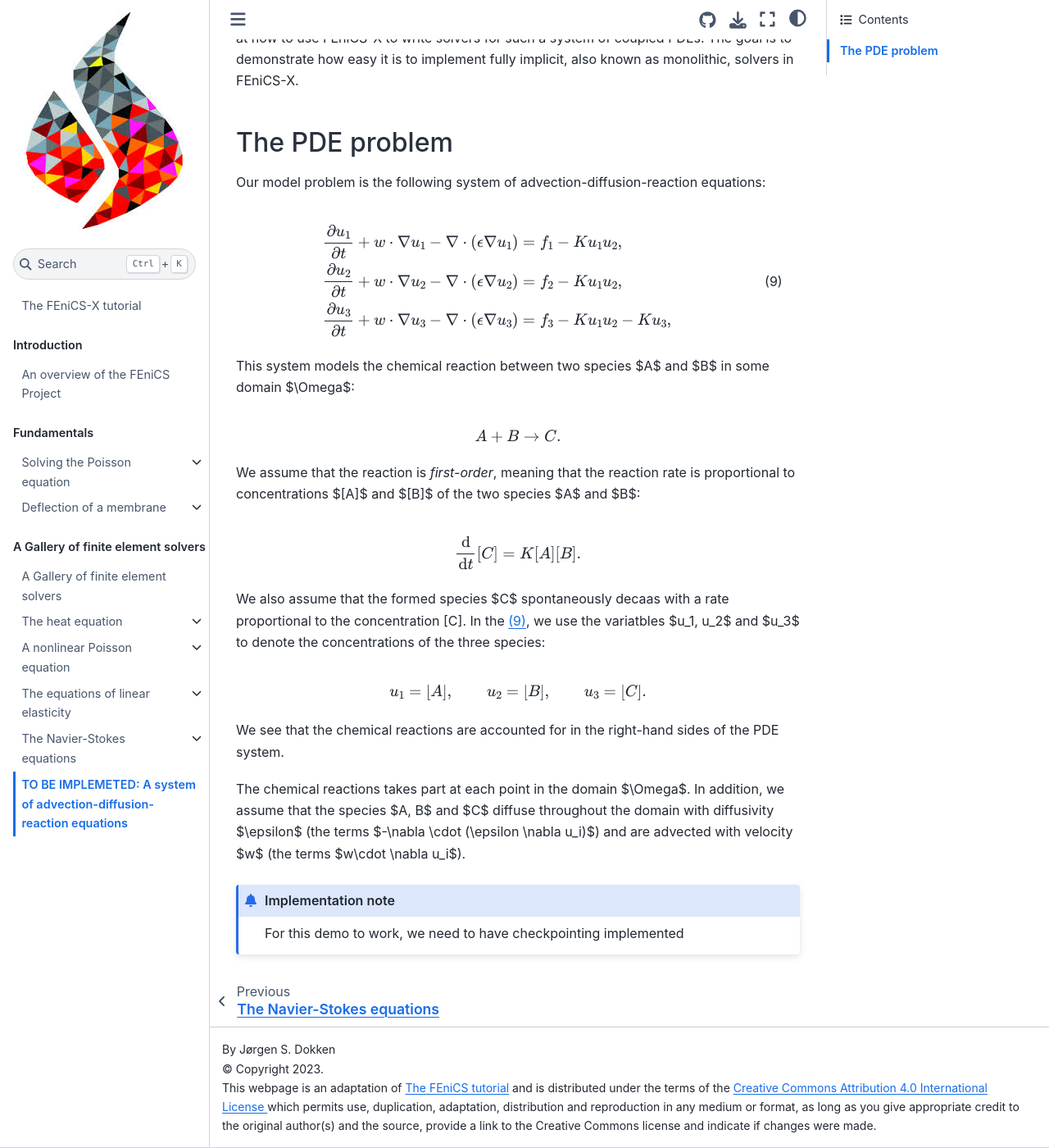
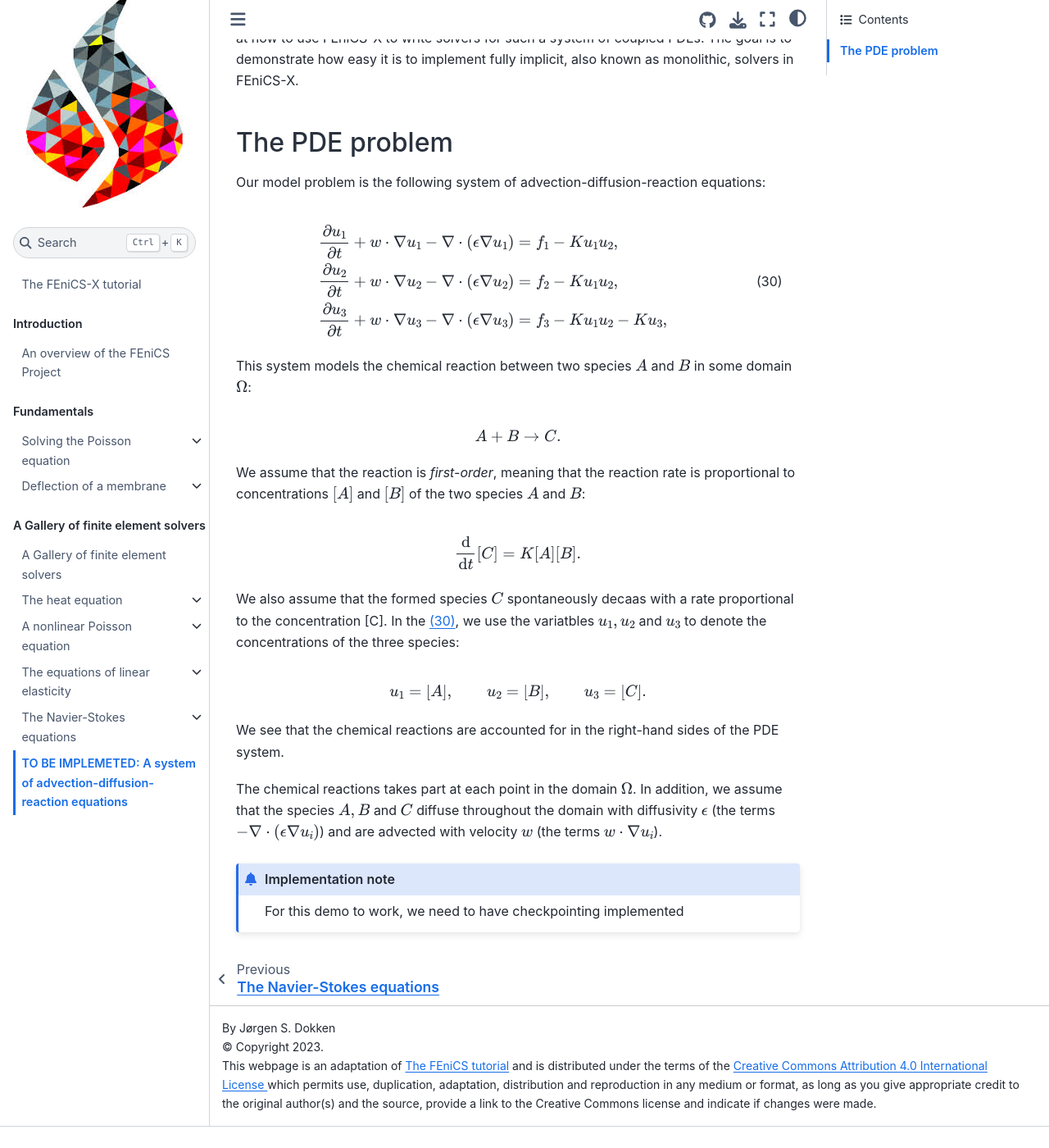
Before and after one commit to jorgensd/dolfinx-tutorial, a Jupyter Book: the page built from chapter2/advdiffreac.md, in a window 1280 px wide and 1400 px high, scrolled down 450 px. Shown: the whole window at 82% size. Built offline with Jupyter Book 1.0.4 settings and Sphinx 7.4.7 and the Sphinx Book theme 1.1.4, drawn with Linux system fonts in a browser that asks for light colours; pages that are not in the unit, such as notebooks, are missing from menus; after the commit the page ends 1824 px from its top, so only the background shows below that; some of the changed lines change nothing that is shown.

Commit message:
Add warning and update _config

```diff
--- a/_config.yml
+++ b/_config.yml
@@ -24,8 +24,17 @@
   branch: dokken/jupyterbook # Which branch of the repository should be used when creating links (optional)
 
 parse:
-  myst_extended_syntax: true
-
+  myst_enable_extensions:
+    - "amsmath"
+    - "colon_fence"
+    - "deflist"
+    - "dollarmath"
+    - "html_admonition"
+    - "html_image"
+    - "linkify"
+    - "replacements"
+    - "smartquotes"
+    - "substitution"
 # Add GitHub buttons to your book
 # See https://jupyterbook.org/customize/config.html#add-a-link-to-your-repository
 html:
```
Also changed, not shown: 1 other file.
